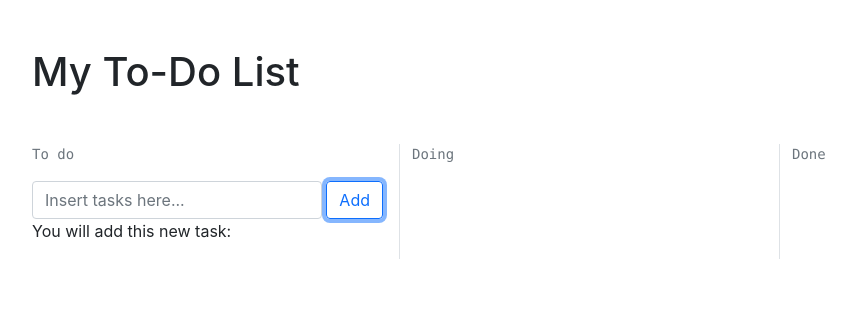
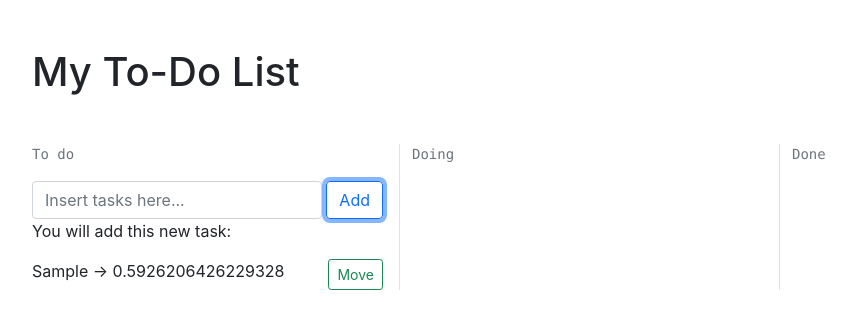
Before and after one commit to maurogoyeneche/todo-list, a React (Create React App) app: page / in a window 1280 px wide. Both pictures are taken after typing "Sample" into the empty fields and a click on the button "Add". Shown: the top 328 px of the page, without its empty margins (50-906 px from the left). Built offline with nearby package versions, Linux system fonts and the light colour scheme.

Commit message:
redux modularization  with configureStore mastered by Aily

```diff
--- a/package.json
+++ b/package.json
@@ -3,6 +3,7 @@
   "version": "0.1.0",
   "private": true,
   "dependencies": {
+    "@reduxjs/toolkit": "^1.7.1",
     "@testing-library/jest-dom": "^5.16.1",
     "@testing-library/react": "^12.1.2",
     "@testing-library/user-event": "^13.5.0",
--- a/src/components/InsertTask/InsertTask.tsx
+++ b/src/components/InsertTask/InsertTask.tsx
@@ -1,7 +1,8 @@
 import ShowTask from 'components/ShowTask/ShowTask';
 import React, { useState } from 'react';
 import { useDispatch, useSelector } from 'react-redux';
-import { IAppState } from '../../redux/reducers/reducer';
+import { IAppState } from '../../redux/reducers/taskReducer';
+import { addtask } from '../../redux/actions/task';
 
 const InsertTask = () => {
 	const task = useSelector<IAppState>(state => state.tasks);
@@ -13,17 +14,10 @@ const InsertTask = () => {
 	const handleSubmit = (ev: any) => {
 		ev.preventDefault();
 		if (value) {
-			// setTask([...task, { id: Math.random(), title: value }]);
-			dispatch({
-				type: 'ADD_TASK',
-				payload: { id: Math.random(), title: value },
-			});
-			console.log(task);
+			dispatch(addtask(value, Math.random()));
+			setValue('');
 		}
-		setValue('');
-		console.log(task);
 	};
-
 	return (
 		<div className=''>
 			<form action='' onSubmit={handleSubmit}>
@@ -49,7 +43,7 @@ const InsertTask = () => {
 					You will add this new task: <strong>{value}</strong>
 				</p>
 			</form>
-			<ShowTask task={task} />
+			<ShowTask />
 		</div>
 	);
 };
--- a/src/components/ShowTask/ShowTask.tsx
+++ b/src/components/ShowTask/ShowTask.tsx
@@ -1,23 +1,20 @@
 import React from 'react';
+import { useSelector } from 'react-redux';
+import Task from '../../models/Task';
 
-type task = {
-	task: {
-		id: number | undefined;
-		title: string | undefined;
-		isDone?: boolean;
-		isDoing?: boolean;
-	}[];
-};
-const ShowTask = ({ task }: task) => {
+const ShowTask = () => {
+	const task: Task[] | any = useSelector<any>(state => state.taskReducer.tasks);
+
 	return (
 		<ul className='list-group'>
 			{task &&
-				task.map(task => (
+				task.map((task: Task) => (
 					<li
 						key={task.id}
 						className=' d-flex justify-content-between list-group-item p-0 border-0'
 					>
-						{task.title}
+						{`${task.title} -> ${task.id}`}
+
 						<button
 							type='button'
 							className='btn btn-sm btn-outline-success mx-1'
--- a/src/index.tsx
+++ b/src/index.tsx
@@ -5,19 +5,25 @@ import App from './App';
 import reportWebVitals from './reportWebVitals';
 import { Provider } from 'react-redux';
 
-import { reducer } from './redux/reducers/reducer';
+import { taskReducer } from './redux/reducers/taskReducer';
 import { createStore, combineReducers } from 'redux';
 import { devToolsEnhancer } from 'redux-devtools-extension';
+import { configureStore } from '@reduxjs/toolkit';
 
 // hay que usar un combine reducer al re pedo para que typescript corra
-const store = createStore(combineReducers({ reducer }), devToolsEnhancer({}));
+const store = configureStore({
+	reducer: combineReducers({
+		taskReducer: taskReducer,
+		pepeReducer: taskReducer,
+	}),
+});
 
 ReactDOM.render(
-	<React.StrictMode>
-		<Provider store={store}>
+	<Provider store={store}>
+		<React.StrictMode>
 			<App />
-		</Provider>
-	</React.StrictMode>,
+		</React.StrictMode>
+	</Provider>,
 	document.getElementById('root')
 );
 
--- /dev/null
+++ b/src/models/Task.tsx
@@ -0,0 +1,6 @@
+export default interface Task {
+	id: number | undefined;
+	title: string | undefined;
+	isDone?: boolean;
+	isDoing?: boolean;
+}
--- /dev/null
+++ b/src/redux/actions/task.ts
@@ -0,0 +1,7 @@
+import { createAction } from '@reduxjs/toolkit';
+
+export const addtask = createAction('ADD_TASK', function prepare(value: string, id:number) {
+  return {
+    payload: { id: id, title: value },
+  };
+});
--- a/src/redux/reducers/reducer.tsx
+++ /dev/null
@@ -1,29 +0,0 @@
-type task = {
-	task: {
-		id: number | undefined;
-		title: string | undefined;
-		isDone?: boolean;
-		isDoing?: boolean;
-	}[];
-};
-type action = {
-	type: string;
-	payload: task;
-};
-
-export interface IAppState {
-	tasks: task[];
-}
-const initialState: IAppState = {
-	tasks: [],
-};
-
-export function reducer(state = initialState, action: action) {
-	switch (action.type) {
-		case 'ADD_TASK':
-			return { ...state.tasks, tasks: action.payload };
-
-		default:
-			return state;
-	}
-}
--- /dev/null
+++ b/src/redux/reducers/taskReducer.tsx
@@ -0,0 +1,17 @@
+import { createReducer } from '@reduxjs/toolkit';
+import { addtask } from '../actions/task';
+import Task from '../../models/Task';
+
+export interface IAppState {
+	tasks: Task[];
+}
+const initialState: IAppState = {
+	tasks: [],
+};
+
+export const taskReducer = createReducer(initialState, {
+	[addtask.type]: (state: IAppState, action: any) => ({
+		...state,
+		tasks: [...state.tasks, action.payload],
+	}),
+});
```
Also changed, not shown: 1 other file (tests, documents, lock files or other folders).
